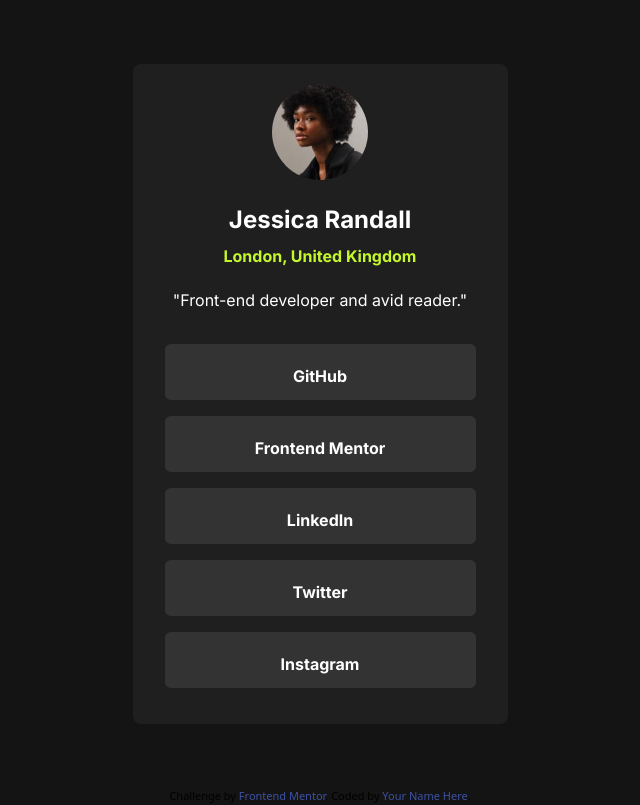
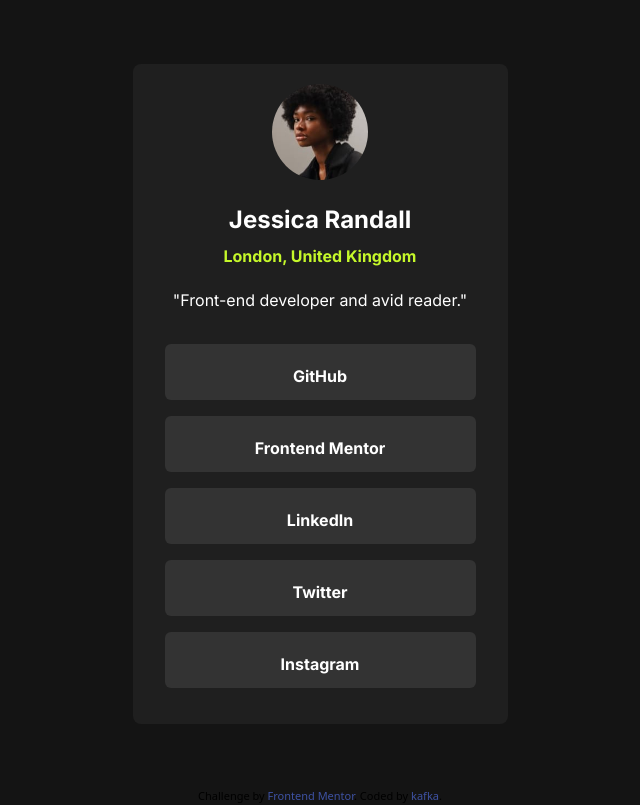
Before and after one commit to k4fk4-dev/proyecto02-front-mentor, a website: page src/index.html in a window 1280 px wide. Shown: the whole page, without its empty margins (320-960 px from the left). Drawn offline with Linux system fonts and the light colour scheme.

Commit message:
Se agrego datos de autor

```diff
--- a/src/index.html
+++ b/src/index.html
@@ -44,7 +44,7 @@
 
   <div class="attribution">
     Challenge by <a href="https://www.frontendmentor.io?ref=challenge" target="_blank">Frontend Mentor</a>.
-    Coded by <a href="#">Your Name Here</a>.
+    Coded by <a href="https://github.com/k4fk4-dev">kafka</a>.
   </div>
 </body>
 </html>
```
